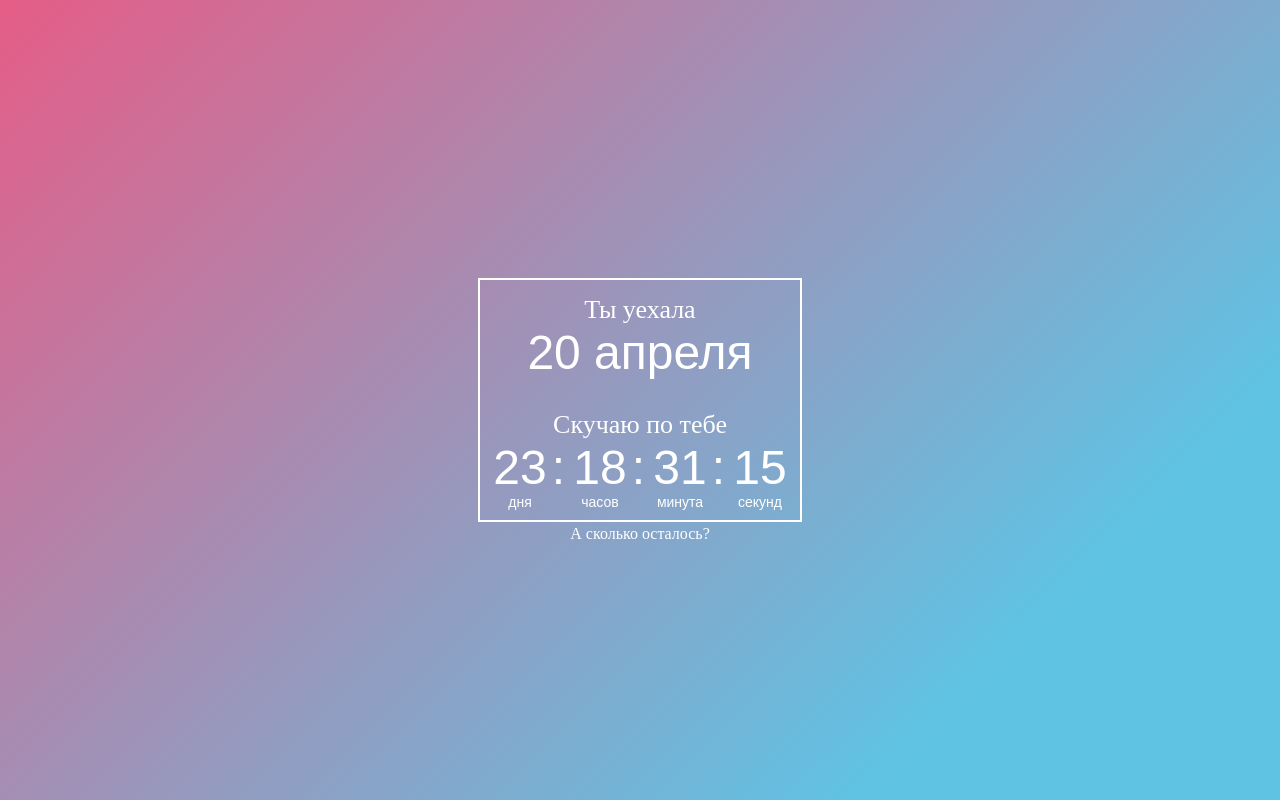
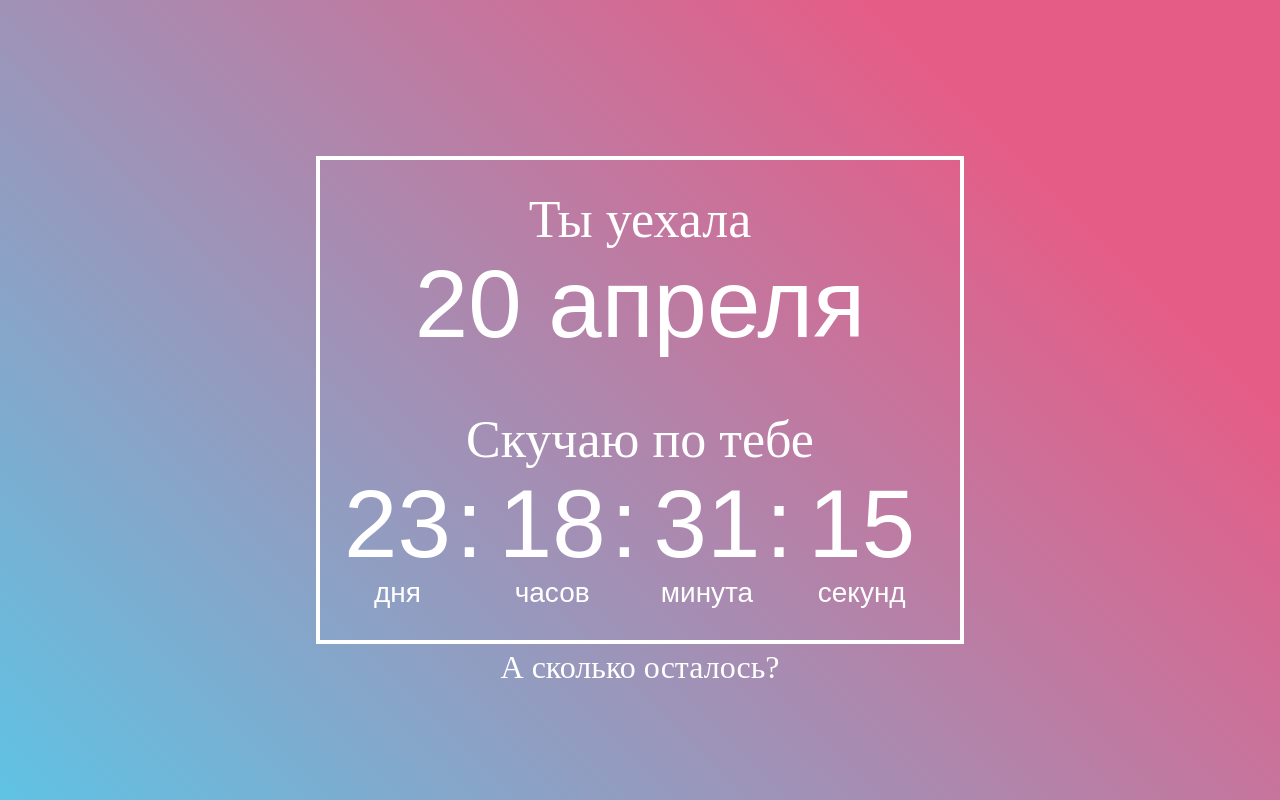
Before and after one commit to Tyshcan/DayTimer, a plain HTML site: page index_2.html in a window 1280 px wide. Drawn offline with Linux system fonts and the light colour scheme.

Commit message:
Update style_2.css

```diff
--- a/style_2.css
+++ b/style_2.css
@@ -1,24 +1,24 @@
 body {
-  background: linear-gradient(135deg, #e55d87 0%, #5fc3e4 80%) fixed;
+  background: linear-gradient(45deg, #5fc3e4 0%, #e55d87 80%) fixed;
   color: white;
 }
 .main {
 	/*display: inline-block;*/
-	border: 2px solid white;
+	border: 4px solid white;
 	position: absolute;
     margin: auto;
     top: 0;
     right: 0;
     bottom: 0;
     left: 0;
-    width: 320px;
-    height: 240px;
+    width: 640px;/*640*/
+    height: 480px;
 	display: inline-block;
 }
 
 .timer__items {
   display: flex;
-  font-size: 48px;
+  font-size: 96px;
   position: relative;
   margin: auto;
   font-family: aRIAL;
@@ -26,9 +26,9 @@ body {
 .timer__item {
   position: relative;
   min-width: 60px;
-  margin-left: 10px;
-  margin-right: 10px;
-  padding-bottom: 15px;
+  margin-left: 24px;
+  margin-right: 24px;
+  padding-bottom: 30px;
   text-align: center;
 }
 .timer__item::before {
@@ -38,33 +38,34 @@ body {
   left: 50%;
   bottom: 0;
   transform: translateX(-50%);
-  font-size: 14px;
+  font-size: 28px;
 }
 .timer__item:not(:last-child)::after {
   content: ':';
   position: absolute;
-  right: -15px;
+  right: -32px;
 }
 .header_2 {
   position: relative;
-  padding-top: 15px;
+  padding-top: 30px;
   text-align: center;
-  font-size: 26px;
+  font-size: 52px;
 }
 .deadline {
-  height: 115px;
+  height: 220px;
 }
 .deadline_text {
   text-align: center;
   font-family: aRIAL;
-  font-size: 48px;
+  font-size: 96px;
   position: relative;
   margin: 0 auto;
 }
 .link {
   position: relative;
-  padding-top: 15px;
+  padding-top: 40px;
   text-align: center;
+  font-size: 32px;
 }
 a:active, /* активная/посещенная ссылка */
 a:hover,  /* при наведении */
```
